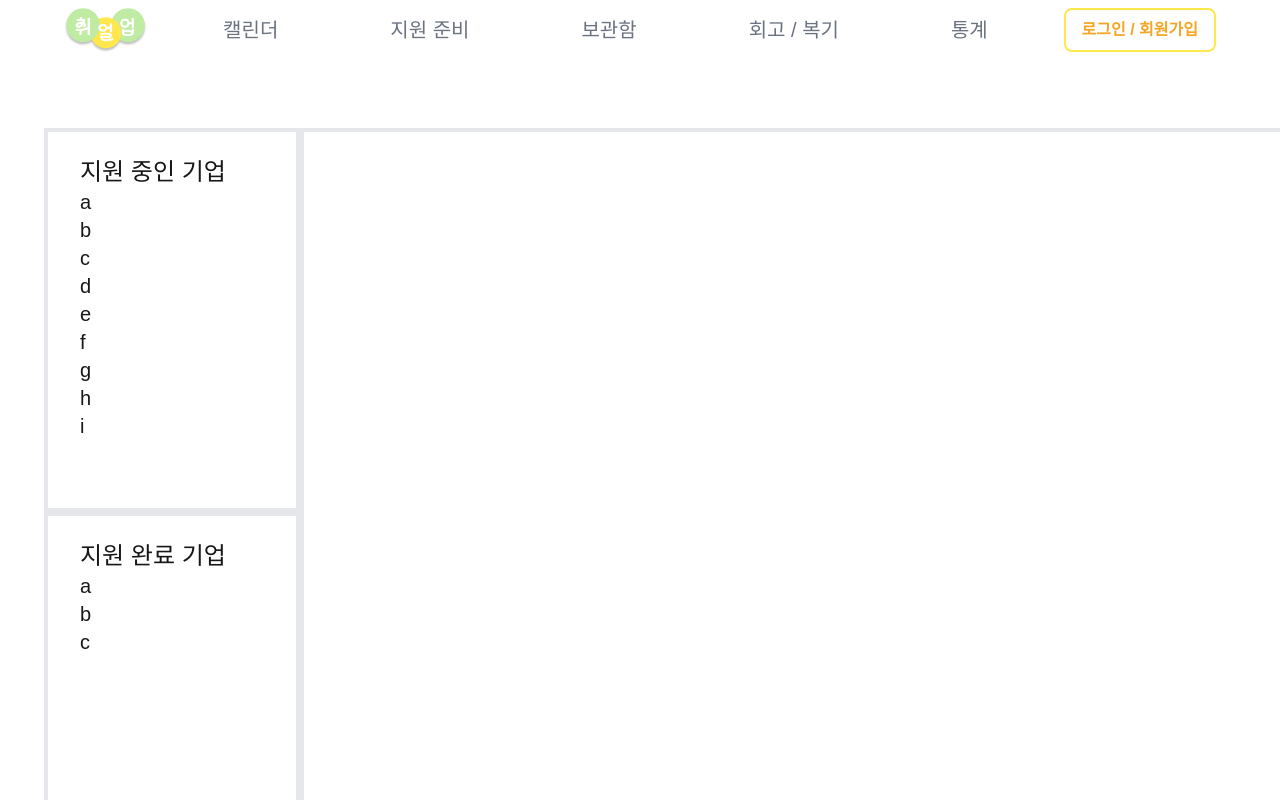
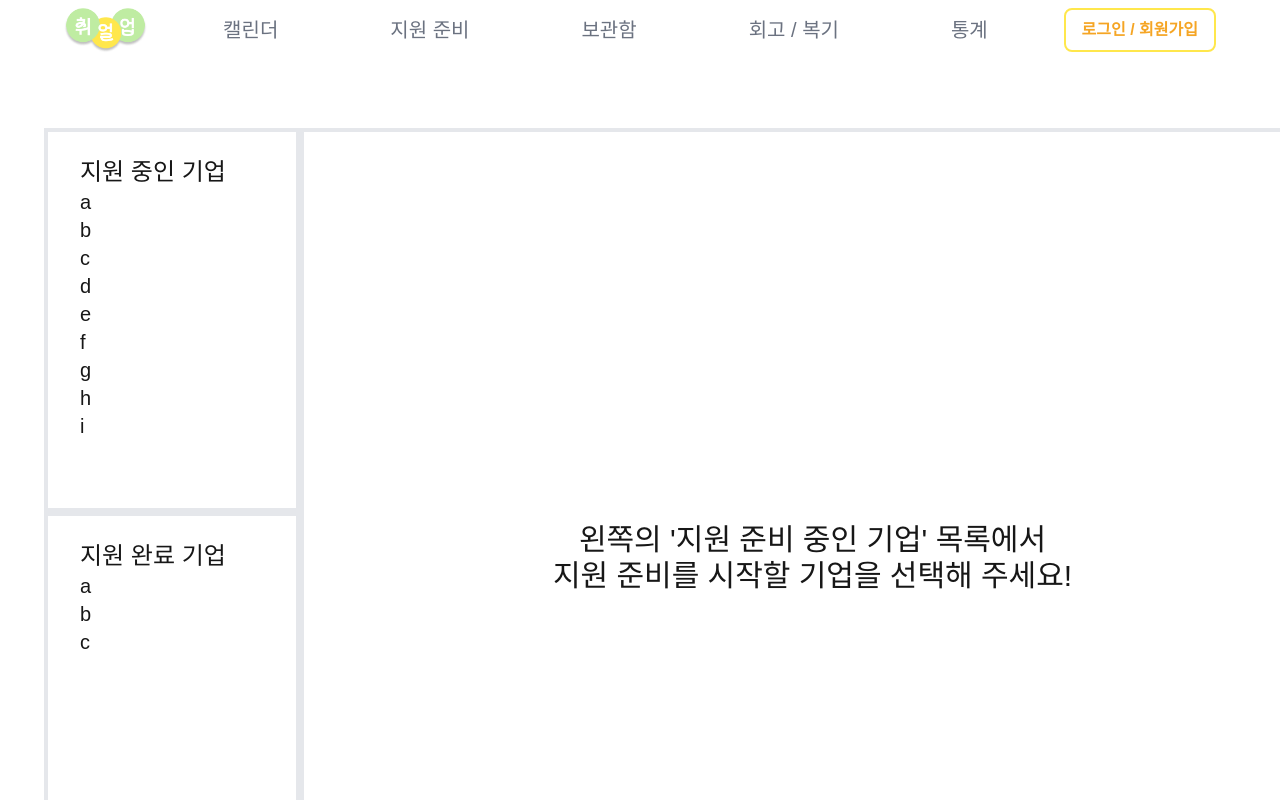
Before and after one commit to SKT-5CEAN/front-end, a Next.js app: page /apply in a window 1280 px wide. Shown: the top 800 px of the page. Built offline with nearby package versions, Linux system fonts and the light colour scheme.

Commit message:
feat: 지원 준비 - 기업 미선택 시 보여질 컴포넌트 임시 구현

```diff
--- a/src/app/apply/page.tsx
+++ b/src/app/apply/page.tsx
@@ -7,7 +7,9 @@ function ApplyPage() {
         <CompanyList />
       </section>
       <section>
-        <div className="w-[64.0625rem] h-[53.75rem] border-4"></div>
+        <div className="w-[64.0625rem] h-[53.75rem] border-4 whitespace-pre flex justify-center items-center">
+          <p className="text-3xl text-center">{`왼쪽의 '지원 준비 중인 기업' 목록에서\n지원 준비를 시작할 기업을 선택해 주세요!`}</p>
+        </div>
       </section>
     </div>
   );
```
